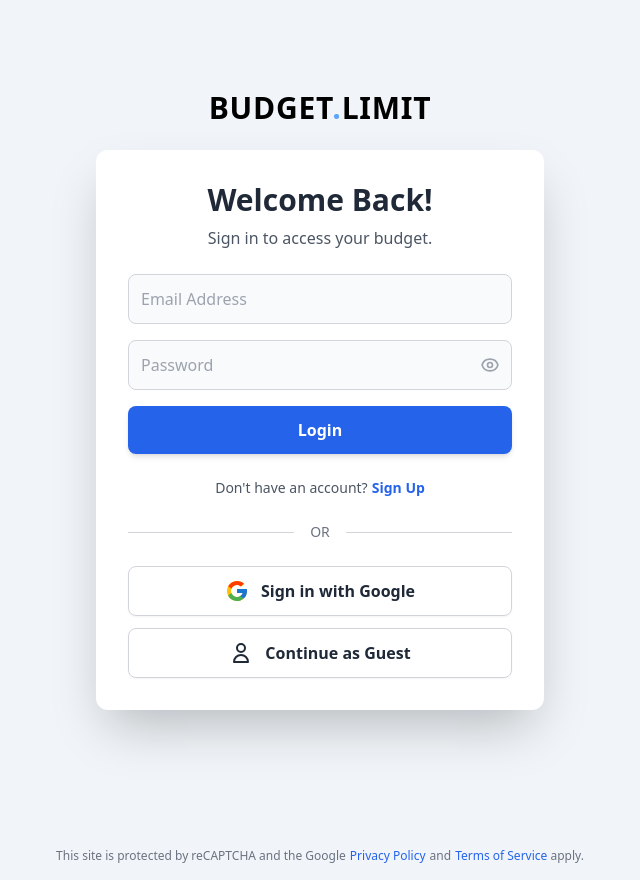
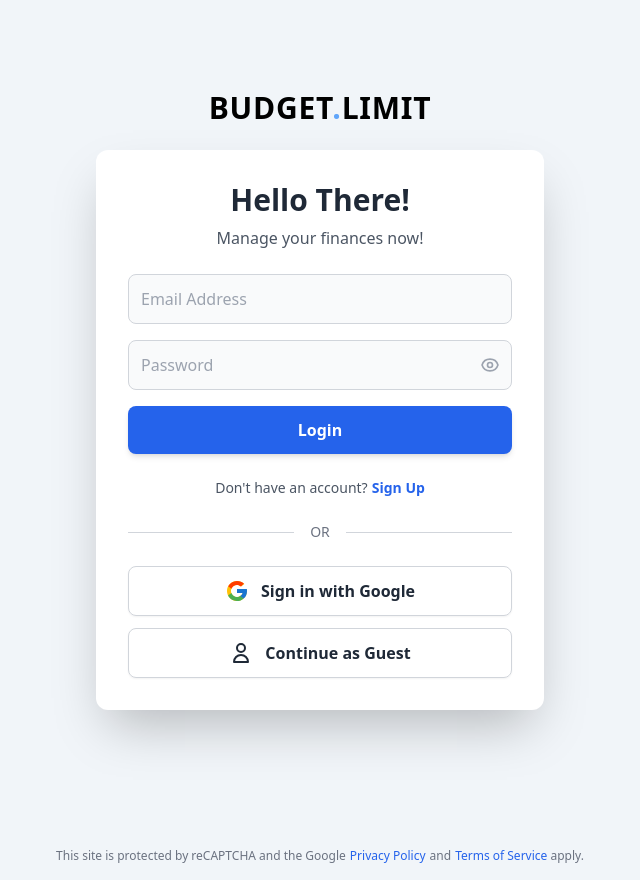
Before and after one commit to ambulung/budget-limiter, a React (Vite) app: page / in a window 1280 px wide. Shown: the whole page, without its empty margins (320-960 px from the left). Built offline with nearby package versions, Linux system fonts and the light colour scheme; no server answers; what react-google-recaptcha-v3 would draw is missing.

Commit message:
Updated login screen messages

```diff
--- a/src/components/Login.jsx
+++ b/src/components/Login.jsx
@@ -130,10 +130,12 @@ const Login = () => {
 
       <div className="w-full max-w-md bg-white dark:bg-gray-800 p-8 rounded-xl shadow-2xl">
         <h1 className="text-3xl font-bold mb-2 text-center text-gray-800 dark:text-gray-100">
-          {isLoginView ? 'Welcome Back!' : 'Create an Account'}
+          {isLoginView ? 'Hello There!' : 'Create an Account'}
+          {/* ^^^^^ CHANGED THIS LINE ^^^^^ */}
         </h1>
         <p className="text-gray-600 dark:text-gray-400 mb-6 text-center">
-          {isLoginView ? 'Sign in to access your budget.' : 'Get started by creating your account.'}
+          {isLoginView ? 'Manage your finances now!' : 'Get started by creating your account.'}
+          {/* ^^^^^ CHANGED THIS LINE ^^^^^ */}
         </p>
 
         <form onSubmit={handleSubmit} className="space-y-4" noValidate>
```
